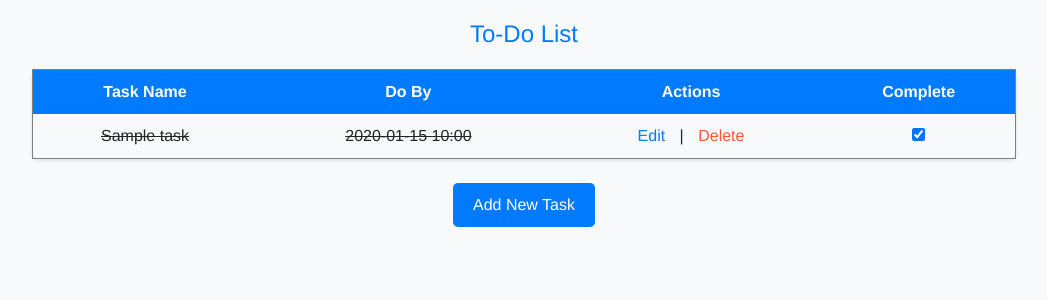
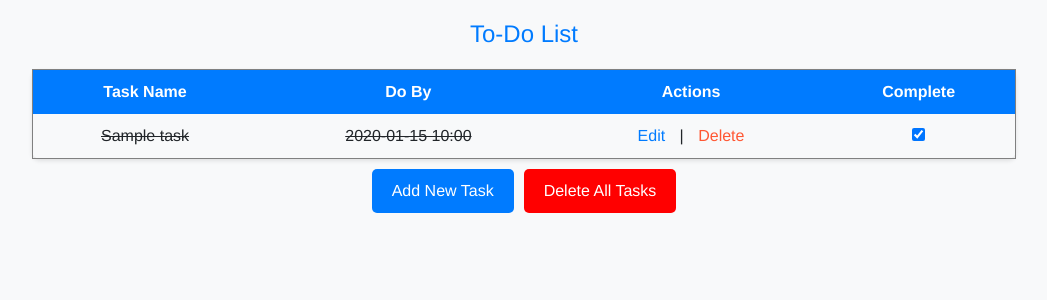
Before and after one commit to notcelsius/To-Do-List, a Flask app: page / in a window 1280 px wide. Shown: the top 300 px of the page, without its empty margins (116-1163 px from the left). Run offline with Flask 3, Linux system fonts and the light colour scheme; tables that the repository leaves empty hold one stand-in row (values such as "Sample post"); some libraries are stand-ins or nearby versions.

Commit message:
Added a delete all button and API for delete all as well as minor frontend changes

```diff
--- a/Templates/index.html
+++ b/Templates/index.html
@@ -14,13 +14,12 @@
                     <th style="padding: 10px;">Task Name</th>
                     <th style="padding: 10px;">Do By</th>
                     <th style="padding: 10px;">Actions</th>
-                    <th style="padding: 10px;">Complete</th> <!-- New column -->
+                    <th style="padding: 10px;">Complete</th>
                 </tr>
             </thead>
             <tbody>
                 {% for task in tasks %}
                 <tr>
-                    <!-- Task Name and Do By: Apply strikethrough if complete -->
                     <td style="padding: 10px; text-decoration: {% if task.complete %}line-through{% endif %};">
                         {{ task.name }}
                     </td>
@@ -31,13 +30,11 @@
                             Not specified
                         {% endif %}
                     </td>
-                    <!-- Actions: No strikethrough for Edit/Delete links -->
                     <td style="padding: 10px;">
                         <a href="{{ url_for('edit', task_name=task.name) }}" style="color: #007BFF; text-decoration: none; margin-right: 10px;">Edit</a> |
                         <a href="{{ url_for('delete', task_name=task.name) }}" style="color: #FF5733; text-decoration: none; margin-left: 10px;">Delete</a>
                     </td>
                     <td style="padding: 10px;">
-                        <!-- Checkbox to mark as complete -->
                         <form action="{{ url_for('mark_complete', task_name=task.name) }}" method="POST" style="display: inline-block;">
                             <input type="checkbox" name="complete" {% if task.complete %}checked{% endif %} onchange="this.form.submit()">
                         </form>
@@ -47,7 +44,14 @@
             </tbody>
         </table>
     {% endif %}
-    <br>
-    <a href="{{ url_for('add') }}" style="display: inline-block; padding: 10px 20px; background-color: #007BFF; color: white; text-decoration: none; border-radius: 5px;">Add New Task</a>
+    <!-- Buttons Container -->
+    <div style="display: flex; justify-content: center; gap: 10px; margin-top: 10px;">
+        <a href="{{ url_for('add') }}" style="display: inline-block; padding: 10px 20px; background-color: #007BFF; color: white; text-decoration: none; border-radius: 5px;">Add New Task</a>
+        {% if tasks != [] %}
+        <form action="{{ url_for('delete_all') }}" method="POST" onsubmit="return confirm('Are you sure you want to delete all tasks? This action cannot be undone.');" style="margin: 0;">
+            <button type="submit" style="padding: 10px 20px; background-color: red; color: white; text-decoration: none; border-radius: 5px; border: none;">Delete All Tasks</button>
+        </form>
+        {% endif %}
+    </div>
 </div>
 {% endblock %}
--- a/main.py
+++ b/main.py
@@ -75,6 +75,18 @@ def delete():
     db.session.delete(task_to_delete)
     db.session.commit()
     return redirect(url_for('home'))
+
+@app.route('/delete_all', methods=['POST'])
+def delete_all():
+    try:
+        db.session.query(Task).delete()
+        db.session.commit()
+        return redirect(url_for('home'))
+    except Exception as e:
+        db.session.rollback()
+        return str(e), 500
+
+
 
 @app.route('/mark_complete/<task_name>', methods=['POST'])
 def mark_complete(task_name):
@@ -207,6 +219,17 @@ def delete_task(task_name):
     # Return a success message
     return jsonify(response={"success": "Successfully deleted the task"}), 200
 
+@app.route('/clear', methods=['POST'])
+def api_delete_all():
+    try:
+        db.session.query(Task).delete()
+        db.session.commit()
+        return {"message": "All tasks successfully deleted.", "status": "success"}, 200
+    except Exception as e:
+        db.session.rollback()
+        return {"message": f"An error occurred: {str(e)}", "status": "error"}, 500
+
+
 
 
 
```
Also changed, not shown: instance/todolist.db.
